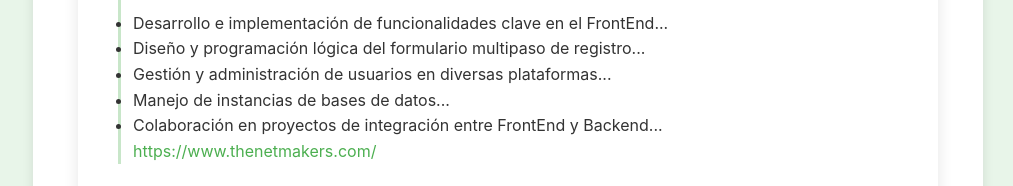
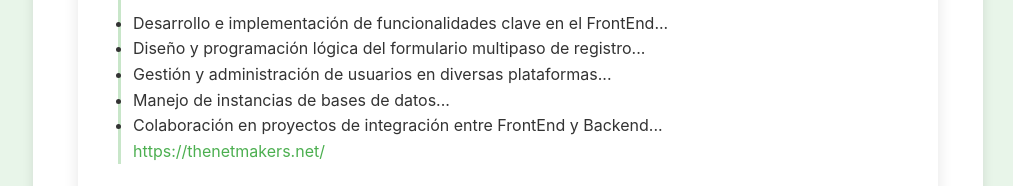
Before and after one commit to joakozuin/portfoliojoaquinzuin, a Next.js app: page /cv in a window 1280 px wide. Shown: the part 1340-1526 px from the top of the page, without its empty margins (267-1280 px from the left). Built offline with nearby package versions, Linux system fonts and the light colour scheme.

Commit message:
[create]se limpio todos los camentarios

```diff
--- a/src/app/layout.tsx
+++ b/src/app/layout.tsx
@@ -1,4 +1,3 @@
-// src/app/layout.tsx
 import Navbar from '@/components/Navbar';
 import Sidebar from '@/components/Sidebar';
 import Footer from '@/components/Footer';
--- a/src/app/page.tsx
+++ b/src/app/page.tsx
@@ -1,4 +1,3 @@
-// src/app/page.tsx
 import Image from 'next/image';
 import SkillSection from '@/components/Section';
 
--- a/src/components/CV/CV.tsx
+++ b/src/components/CV/CV.tsx
@@ -1,4 +1,4 @@
-// src/components/CV.tsx
+
 'use client';
 
 import React, { useRef } from 'react';
@@ -100,7 +100,7 @@ const CV = () => {
               <li>Manejo de instancias de bases de datos...</li>
               <li>Colaboración en proyectos de integración entre FrontEnd y Backend...</li>
             </ul>
-            <p className="experience-link">https://www.thenetmakers.com/</p>
+            <p className="experience-link">https://thenetmakers.net/</p>
           </div>
 
           <div className="experience-item">
--- a/src/components/Contacto/Contacto.tsx
+++ b/src/components/Contacto/Contacto.tsx
@@ -1,4 +1,4 @@
-// src/components/Contacto.tsx
+
 'use client';
 
 import React, { useState } from 'react';
--- a/src/components/Empresa/Empresa.tsx
+++ b/src/components/Empresa/Empresa.tsx
@@ -18,7 +18,7 @@ const Empresa = () => {
         'Manejo de instancias de bases de datos, incluyendo respaldos, restauraciones y migraciones entre entornos.',
         'Colaboración en proyectos de integración entre FrontEnd y Backend para garantizar consistencia de datos y mejora continua en la experiencia del usuario.',
       ],
-      url: 'https://www.thenetmakers.com/',
+      url: 'https://thenetmakers.net/',
     },
     {
       id: 2,
--- a/src/components/Footer.tsx
+++ b/src/components/Footer.tsx
@@ -1,4 +1,4 @@
-// src/components/Footer.tsx
+
 export default function Footer() {
   return (
     <footer className="footer">
--- a/src/components/Navbar.tsx
+++ b/src/components/Navbar.tsx
@@ -1,6 +1,4 @@
-// src/components/Navbar.tsx
 'use client';
-
 import { useState } from 'react';
 import { usePathname } from 'next/navigation';
 
--- a/src/components/Proyecto/Proyecto.tsx
+++ b/src/components/Proyecto/Proyecto.tsx
@@ -48,7 +48,7 @@ const Proyecto = () => {
       frontend: 'Next.js, React, TypeScript, CSS',
       backend: 'Node.js, Express, CORS, JWT, Bcrypt, cookie-parser',
       database: 'MongoAtlas',
-      liveUrl: "null",
+      liveUrl: "",
     },
   ];
 
@@ -96,7 +96,7 @@ const Proyecto = () => {
                   <div className="video-container">
                     {youtubeID ? (
                       <LiteYouTubeEmbed
-                        id={youtubeID} // ✅ ahora siempre es string
+                        id={youtubeID}
                         title={project.title}
                         poster="hqdefault"
                         params="autoplay=1&mute=1"
--- a/src/components/Redes/Redes.tsx
+++ b/src/components/Redes/Redes.tsx
@@ -1,4 +1,4 @@
-// src/components/Redes.tsx
+
 import React from 'react';
 import {
   FaFacebook,
--- a/src/components/Section.tsx
+++ b/src/components/Section.tsx
@@ -1,4 +1,3 @@
-// src/components/SkillSection.tsx
 interface SkillSectionProps {
   title: string;
   skills: string[];
--- a/src/components/Sidebar.tsx
+++ b/src/components/Sidebar.tsx
@@ -1,6 +1,4 @@
-// src/components/Sidebar.tsx
 'use client';
-
 import Link from 'next/link';
 import { usePathname } from 'next/navigation';
 
```
